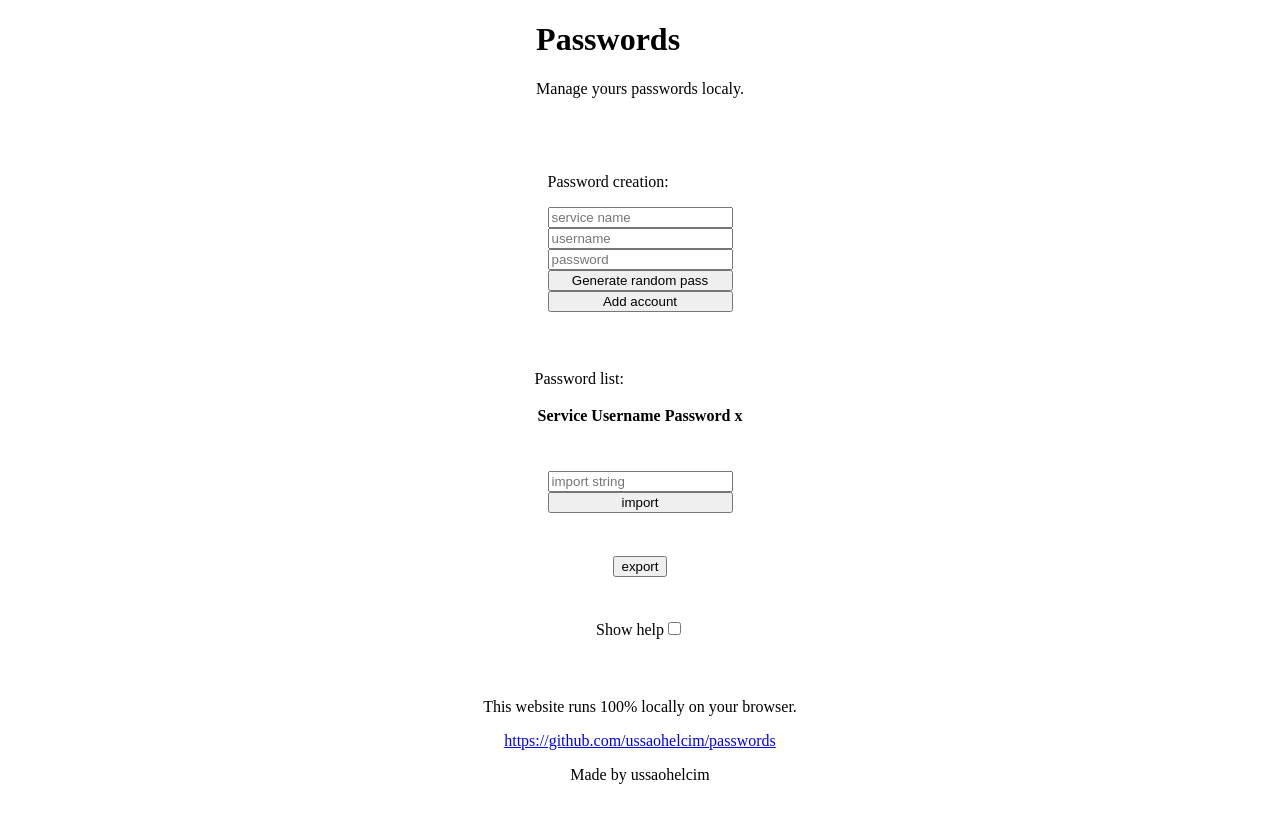
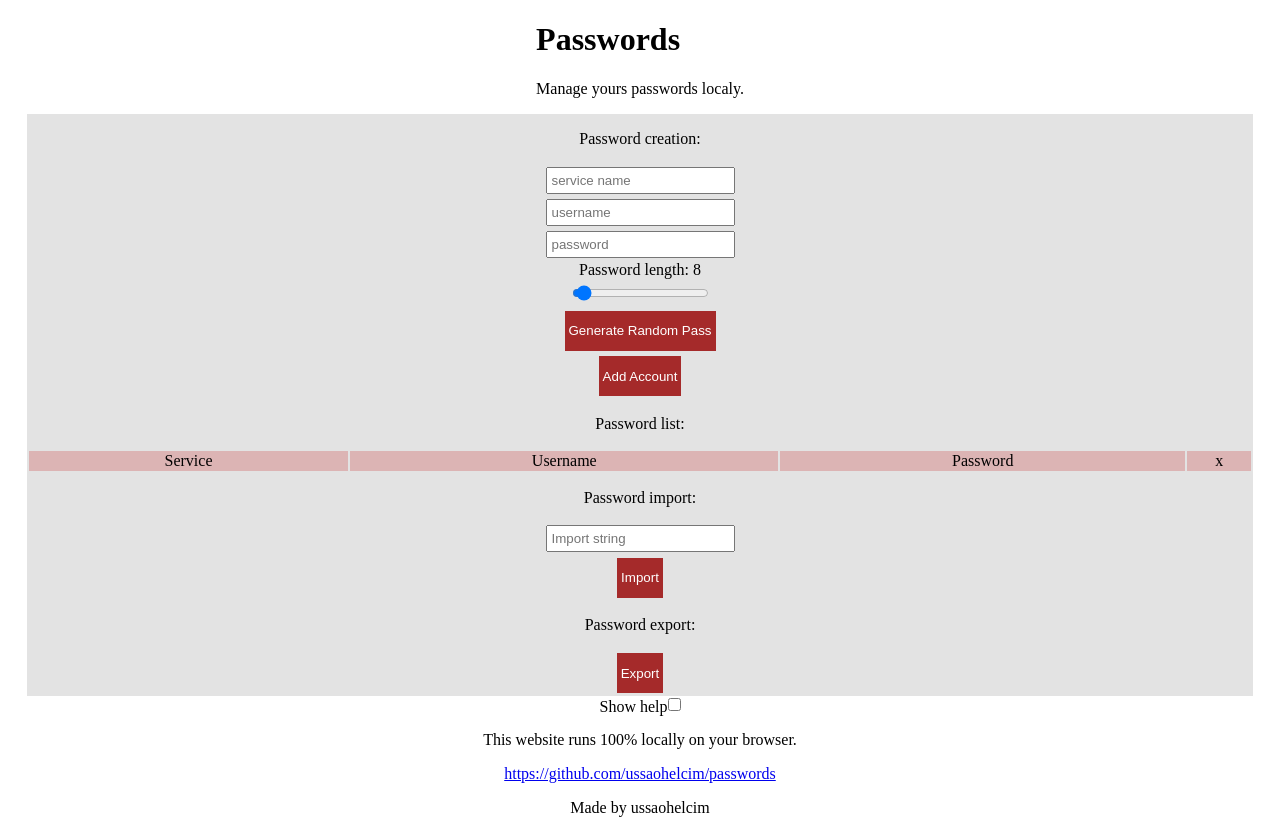
Before and after one commit to ussaohelcim/passwords, a React (Create React App) app: page / in a window 1280 px wide. Before the commit the page ends 800 px from the top, so only its background shows below. Built offline with nearby package versions, Linux system fonts and the light colour scheme.

Commit message:
better css added

```diff
--- a/src/components/ExportAccounts.tsx
+++ b/src/components/ExportAccounts.tsx
@@ -1,10 +1,14 @@
 import React from 'react';
 import {db, refreshEvent } from '../App';
+import { Tooltip } from './Tooltip';
 
 export class ExportAccounts extends React.Component{
 
 	render(): React.ReactNode {
-		return <div>
+		return <div className='border'>
+			<p>Password export:</p>
+			{/* <input type="text" name="masterKey" placeholder='master password' id="" /> */}
+			<Tooltip text='Export an account list to a base64 string'></Tooltip>
 			<input type="button" value="export" onClick={this.export.bind(this)} />
 		</div>
 	}
@@ -17,6 +21,5 @@ export class ExportAccounts extends React.Component{
 		let url = window.URL.createObjectURL(blob)
 
 		window.open(url)
-
 	}
 }
--- a/src/components/Header.tsx
+++ b/src/components/Header.tsx
@@ -1,5 +1,4 @@
 import React from 'react';
-
 export class HeaderComponent extends React.Component{
 	render(): React.ReactNode {
 		return <div>
--- a/src/components/ImportAccounts.tsx
+++ b/src/components/ImportAccounts.tsx
@@ -1,28 +1,34 @@
 import React from 'react';
 import {db, refreshEvent } from '../App';
+import { Tooltip } from './Tooltip';
 
 export class ImportAccounts extends React.Component{
 	render(): React.ReactNode {
-		return <form onSubmit={this.import.bind(this)}>
-			<input type="text" placeholder='import string' name="import" id="" />
-			<input type="submit" value="import" />
-		</form>
+		return <div className='border'>
+			<p>Password import:</p>
+			<form onSubmit={this.import.bind(this)}>
+				<input type="text" placeholder='Import string' name="import" id="" />
+				{/* <input type="text" placeholder='Master password' name="masterkey" id="" /> */}
+				<Tooltip text='Import an account list from a base64 string'></Tooltip>
+				<input type="submit" value="import" />
+			</form>
+		</div>
 	}
 
 	import(input:any){
 		input.preventDefault()
 
-		let r = input.target.import.value
+		const accountList = input.target.import.value
 
-		if(r)
+		if(accountList)
 		{
-			let json = JSON.parse(atob(r))
+			const json = JSON.parse(atob(accountList))
+
 			window.dispatchEvent(new Event(refreshEvent))
-			console.log(json)
+
 			db.import(json)
 		}
 
 		input.target.reset();
-
 	}
 }
--- a/src/components/NewAccount.tsx
+++ b/src/components/NewAccount.tsx
@@ -1,12 +1,13 @@
 import React from 'react';
 import {db, refreshEvent } from '../App';
+
+import { Tooltip } from './Tooltip';
 
 export interface IAccount{
 	username:string
 	password:string
 	service:string
 }
-
 
 export class NewAccount extends React.Component{
 
@@ -33,11 +34,12 @@ export class NewAccount extends React.Component{
 	generateRandomPassword(btn:any){
 		const passwordForm = btn.target.parentNode as HTMLFormElement
 		const inputBox = passwordForm!.querySelector("#passwordInputBox") as HTMLInputElement
+		const passlen = passwordForm.querySelector("#inputPasslen") as HTMLInputElement
 
 		let newPass = ""
-		let passLength = 20
+		let passwordLengthgth = Number(passlen.value) || 12
 
-		for (let index = 0; index < passLength; index++) {
+		for (let index = 0; index < passwordLengthgth; index++) {
 			//32 = " "
 			//126 = "~"
 			let dec = Math.floor(Math.random() * (126-32) ) + 32
@@ -48,15 +50,28 @@ export class NewAccount extends React.Component{
 		inputBox.value = newPass
 	}
 
+	setPasswordLengthText(input:any){
+		const passwordForm = input.target.parentNode as HTMLFormElement
+		const passlen = passwordForm!.querySelector("#passlen") as HTMLInputElement
+		passlen.innerText = `Password length: ${input.target.value}`
+	}
+
 	render(): React.ReactNode {
-		return <div>
+		return <div className="border">
 			<p>Password creation:</p>
 			<form onSubmit={this.handleForm.bind(this)}>
-				<input type="text" name="service" placeholder='service name' id="" />
-				<input type="text" name="username" placeholder='username' id="" />
-				<input type="text" name="password" placeholder='password' id="passwordInputBox" />
+				<input type="text" name="service" placeholder='service name' id="" required/>
+				<input type="text" name="username" placeholder='username' id="" required/>
+				<input type="text" name="password" placeholder='password' id="passwordInputBox" required/>
+				<label id='passlen' htmlFor="passwordLength">Password length: 8</label>
+				<input type="range" name="passwordLength" min={8} max={128} defaultValue={8} onChange={this.setPasswordLengthText.bind(this)} id="inputPasslen" />
+				<Tooltip text='Generate a new random password and add to the password field above.'></Tooltip>
 				<input type="button" value="Generate random pass" onClick={this.generateRandomPassword.bind(this)}/>
+				<div>
+				<Tooltip text='Add the above account to the account list'></Tooltip>
 				<input type="submit" value="Add account" />
+				</div>
+
 			</form>
 		</div>
 	}
--- a/src/components/PasswordList.tsx
+++ b/src/components/PasswordList.tsx
@@ -7,10 +7,13 @@ export class PasswordList extends React.Component{
 		this.setState({})
 	}
 	removeFromList(input:any){
-		let e = input.target as HTMLElement
-		let id = e.parentElement!.parentElement!.id
+		const e = input.target
+		const tr = e.parentElement!.parentElement as HTMLTableRowElement
+		const service = tr.querySelector("#service")?.innerHTML
+		const username = tr.querySelector("#username")?.innerHTML
+		const id = tr.id
 
-		if(confirm("Do you really want to remove this account?"))
+		if(confirm(`Do you really want to remove ${service}:${username} ?`))
 		{
 			db.remove(Number(id))
 
@@ -25,13 +28,9 @@ export class PasswordList extends React.Component{
 		},{once:true})
 
 		const r = db.getAll().map((acc,i)=>{
-			return <tr key={i} id={`${i}`}>
-				<th >
-					{acc.service}
-				</th>
-				<th >
-					{acc.username}
-				</th>
+			return <tr key={i} id={`${i}`} >
+				<th id='service'>{acc.service}</th>
+				<th id='username'>{acc.username}</th>
 				<th className='password'>
 					{acc.password}
 				</th>
@@ -41,25 +40,19 @@ export class PasswordList extends React.Component{
 			</tr>
 		})
 
-
-
 		return (
-			<div>
+			<div className="border flexBox">
 				<p>Password list:</p>
-				<table>
+				<table >
 					<thead>
 						<tr>
 							<th>Service</th>
 							<th>Username</th>
 							<th>Password</th>
-							<th>
-								x
-							</th>
+							<th>x</th>
 						</tr>
 					</thead>
-					<tbody>
-						{r}
-					</tbody>
+					<tbody>{r}</tbody>
 				</table>
 			</div>
 		)
--- /dev/null
+++ b/src/components/Tooltip.tsx
@@ -0,0 +1,12 @@
+interface ITooltip{
+	text:string
+}
+
+export function Tooltip(props:ITooltip)
+{
+	return (
+		<span className="tooltip">
+			{props.text}
+		</span>
+	)
+}
--- a/src/styles/App.css
+++ b/src/styles/App.css
@@ -1,5 +1,17 @@
+:root{
+  --btn-color: #a52a2a;
+  --btn-color-hover: #6e1f1f;
+
+  --btn-text-color: rgb(255, 255, 255);
+
+  --bg-color-r: 255;
+  --bg-color-g: 255;
+  --bg-color-b: 255;
+
+  --border-opacity: 0.89;
+}
 body, html{
-  margin: 0;
+  margin: 0 10pt;
   padding: 0;
   height: 100vh;
 }
@@ -8,10 +20,10 @@ body, html{
 }
 .password{
   color: black;
-  background-color: black;
+  -webkit-text-security: disc;
 }
 .password:hover{
-  background-color: white;
+  -webkit-text-security: none;
 }
 main{
   display: flex;
@@ -23,21 +35,97 @@ main{
 form{
   display: flex;
   flex-direction: column;
+  align-items: center;
+}
+.flexBox{
+  display: flex;
+  flex-direction: column;
 }
 .bottom{
   display: flex;
   flex-direction: column;
   align-items: center;
 }
-p{
-  word-wrap: break-word;
-}
-
-
-
 .help{
   display: none;
 }
 #showHelp:checked ~ .help{
   display: unset;
 }
+main{
+  background-color: rgb(var(--bg-color-r),var(--bg-color-g),var(--bg-color-b))
+}
+.border{
+  text-align: center;
+  width: 100%;
+  background-color: rgb(
+    calc(var(--bg-color-r) * var(--border-opacity)),
+    calc(var(--bg-color-g) * var(--border-opacity)),
+    calc(var(--bg-color-b) * var(--border-opacity))
+  );
+}
+input[type=button], input[type=submit]{
+  background-color: var(--btn-color);
+  border: none;
+  height: 30pt;
+  color: var(--btn-text-color);
+
+  text-transform: capitalize;
+}
+input[type=button]:hover, input[type=submit]:hover{
+  background-color: var(--btn-color-hover);
+  cursor: pointer;
+}
+input{
+  padding: 3pt;
+  margin: 2pt 0;
+}
+@keyframes accountAddedToList {
+  0%{
+    background-color: red;
+  }
+  100%{
+    background-color: lavender;
+  }
+}
+tr{
+  animation-name: accountAddedToList;
+  animation-duration: 1s;
+  background-color: rgb(220, 180, 180);
+}
+th{
+  font-weight: normal;
+}
+th{
+  overflow-wrap: anywhere;
+}
+thead th{
+  overflow-wrap: unset;
+}
+.newAccountForm{
+  display: flex;
+  flex-direction: row;
+}
+@keyframes showNotification {
+  0%{
+    background-color: chartreuse;
+  }
+  100%{
+    display: none;
+  }
+}
+.notification {
+  animation-name: showNotification;
+  animation-duration: 3s;
+  position: fixed;
+  background-color: chartreuse;
+  min-width: 40%;
+  text-align: center;
+}
+@media only screen and (max-width:640px) {
+
+}
+.tooltip{
+  position: absolute;
+  display: none;
+}
```
Also changed, not shown: src/components/Footer.tsx (line endings or trailing spaces), src/components/HelpPage.tsx (line endings or trailing spaces).
